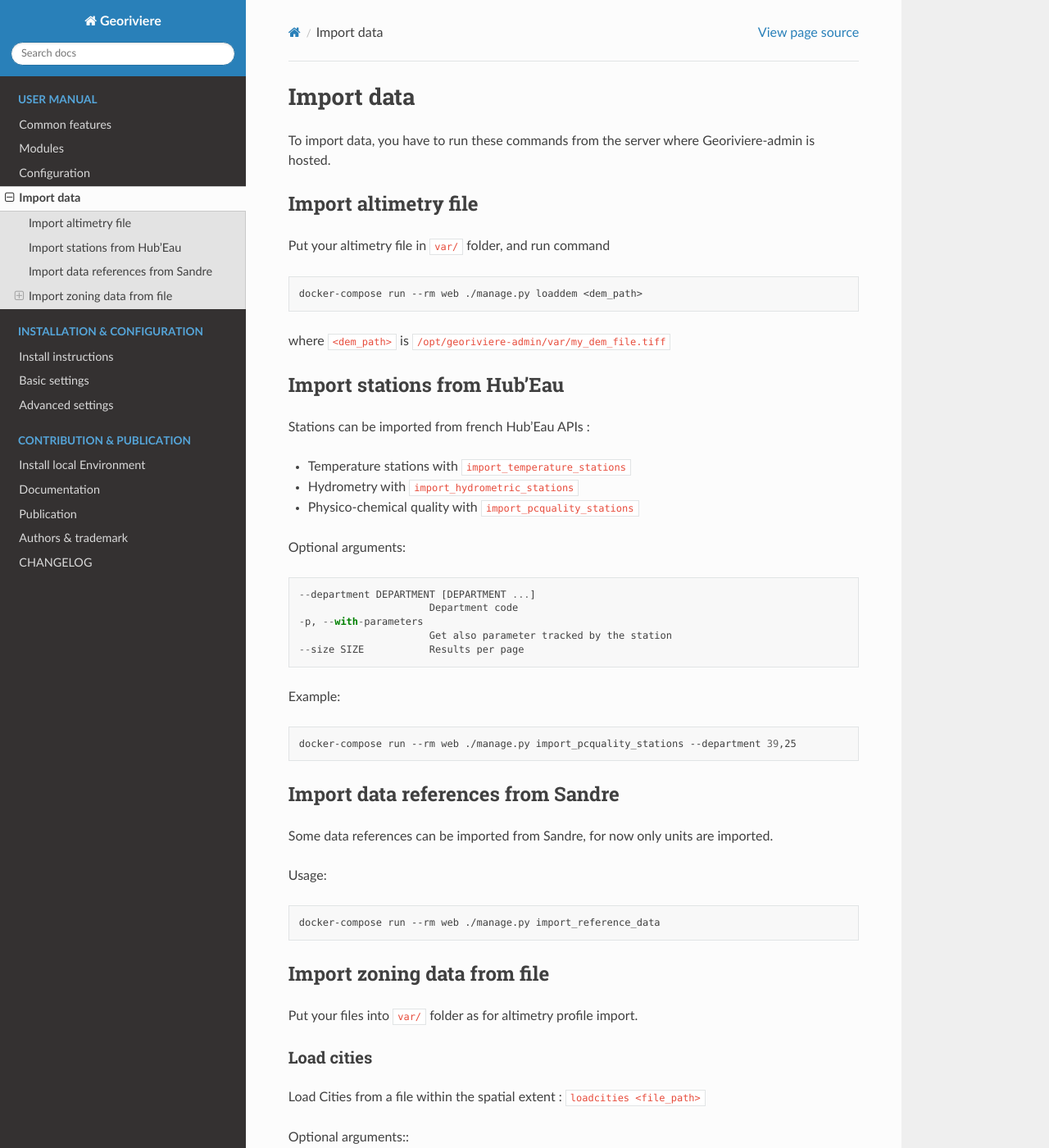
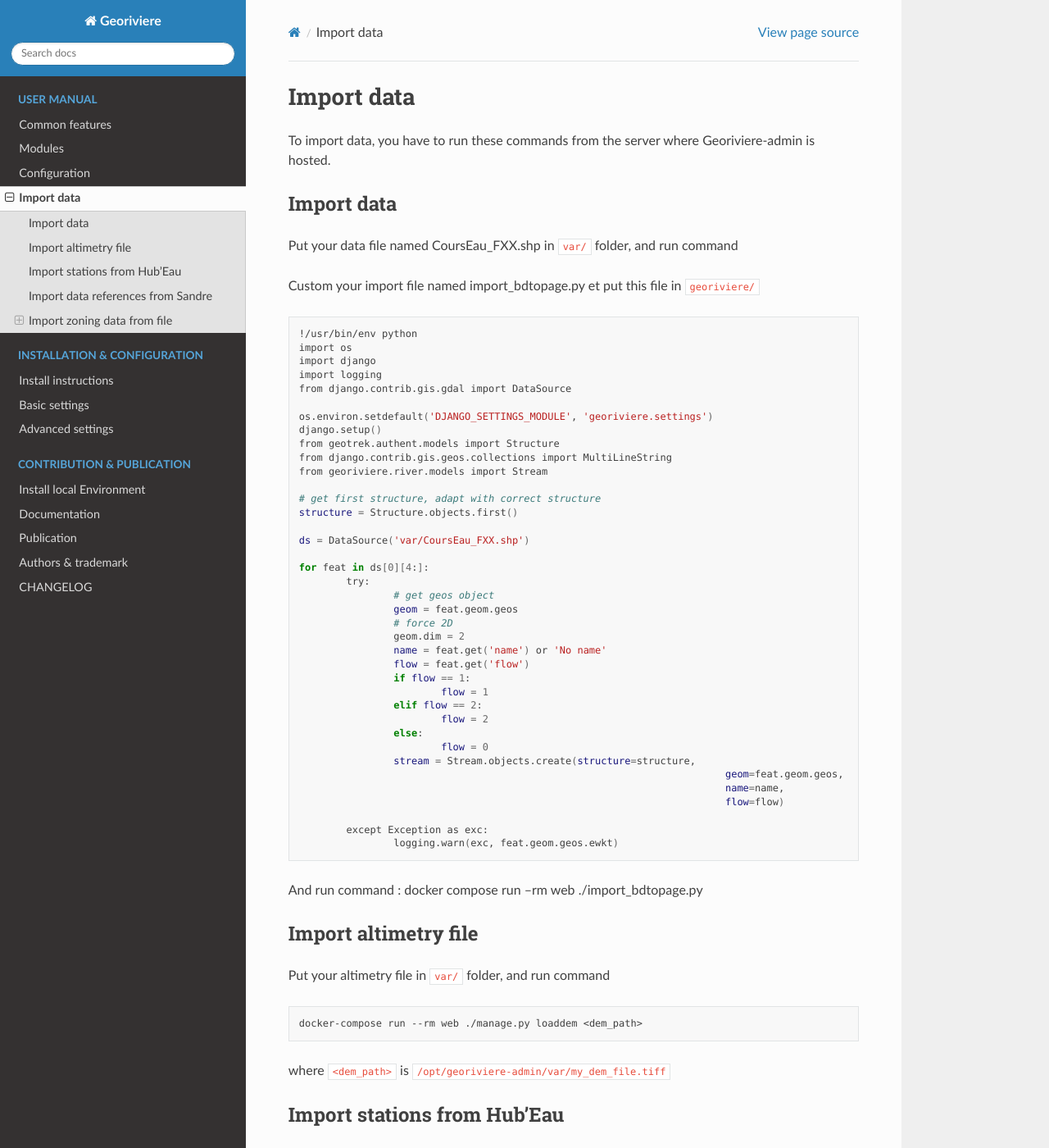
Before and after one commit to Georiviere/Georiviere-admin, a Sphinx documentation site: the page built from docs/usage/import_data.rst, in a window 1280 px wide and 1400 px high. Shown: the whole window at 82% size. Built offline with Sphinx 7.4.7 and the Read the Docs theme 2.0.0, drawn with Linux system fonts in a browser that asks for light colours; the version number could not be read and is left out; some of the changed text lies outside the part shown.

Commit message:
complement documentation
complement documentation

```diff
--- a/docs/install/advanced_settings.rst
+++ b/docs/install/advanced_settings.rst
@@ -2,6 +2,12 @@ Advanced settings
 =================
 
 More settings can be overriden in ``var/conf/custom.py`` file.
+
+After any change in custom.py, run:
+
+.. code-block :: bash
+
+	docker compose restart
 
 Georiviere settings
 -------------------
--- a/docs/usage/import_data.rst
+++ b/docs/usage/import_data.rst
@@ -2,6 +2,56 @@ Import data
 ===========
 
 To import data, you have to run these commands from the server where Georiviere-admin is hosted.
+
+Import data
+---------------------
+
+Put your data file named CoursEau_FXX.shp in ``var/`` folder, and run command
+
+Custom your import file named import_bdtopage.py et put this file in ``georiviere/``
+
+.. code-block :: bash
+
+	!/usr/bin/env python
+	import os
+	import django
+	import logging
+	from django.contrib.gis.gdal import DataSource
+
+	os.environ.setdefault('DJANGO_SETTINGS_MODULE', 'georiviere.settings')
+	django.setup()
+	from geotrek.authent.models import Structure
+	from django.contrib.gis.geos.collections import MultiLineString
+	from georiviere.river.models import Stream
+
+	# get first structure, adapt with correct structure
+	structure = Structure.objects.first()
+
+	ds = DataSource('var/CoursEau_FXX.shp')
+
+	for feat in ds[0][4:]:
+		try:
+			# get geos object
+			geom = feat.geom.geos
+			# force 2D
+			geom.dim = 2
+			name = feat.get('name') or 'No name'
+			flow = feat.get('flow')
+			if flow == 1:
+				flow = 1
+			elif flow == 2:
+				flow = 2
+			else:
+				flow = 0
+			stream = Stream.objects.create(structure=structure,
+										geom=feat.geom.geos,
+										name=name,
+										flow=flow)
+
+		except Exception as exc:
+			logging.warn(exc, feat.geom.geos.ewkt)
+
+And run command : docker compose run --rm web ./import_bdtopage.py
 
 Import altimetry file
 ---------------------
@@ -69,6 +119,12 @@ Optional arguments:::
       --srid SRID, -s SRID  File's SRID
       --intersect, -i       Check features intersect spatial extent and not only within
 
+Example:
+
+.. code-block :: bash
+
+    docker compose run --rm web ./manage.py loadcities /opt/georiviere-admin/var/commune.shp --name-attribute nom --code-attribute insee_com
+
 Load districts
 ''''''''''''''
 
@@ -84,7 +140,16 @@ Optional arguments:::
       --srid SRID, -s SRID  File's SRID
       --intersect, -i       Check features intersect spatial extent and not only within
 
-Load Restricted Area from a file within the spatial extent ``loadrestrictedareas <file_path>``
+Example:
+
+.. code-block :: bash
+
+    docker compose run --rm web ./manage.py loaddistricts /opt/georiviere-admin/var/epci.shp --name-attribute nom --code-attribute code_siren
+
+Load Restricted Area
+''''''''''''''
+
+Load Restricted Area from a file within the spatial extent ``loadrestrictedareas <file_path>`` and specify the name of the Area type
 
 Optional arguments:::
 
@@ -95,3 +160,14 @@ Optional arguments:::
                             File encoding, default utf-8
       --srid SRID, -s SRID  File's SRID
       --intersect, -i       Check features intersect spatial extent and not only within
+
+Example:
+
+.. code-block :: bash
+
+    docker compose run --rm web ./manage.py loadrestrictedareas /opt/georiviere-admin/var/pnrhj.shp PNR --name-attribute nom
+
+
+Import watershed
+''''''''''''''
+To import, use QGIS and edit watershed_watershed layer and specify "name" and  "watershed_type_id" in attributes
--- a/docs/usage/modules.rst
+++ b/docs/usage/modules.rst
@@ -40,7 +40,7 @@ Knowledges
 
 Knowledges can be a point, line or polygon about a stream, of vegetation, work or other type.
 
-Vegetation and work type knowledges have specific fields.
+Vegetation and work type knowledges have specific fields. For this, first value in type_connaisance = végétation and second value = ouvrage.
 
 Follow-ups
 ----------
```
